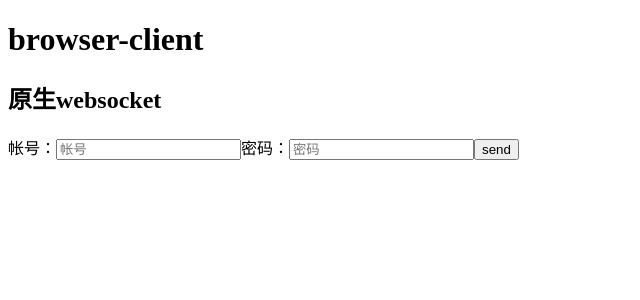
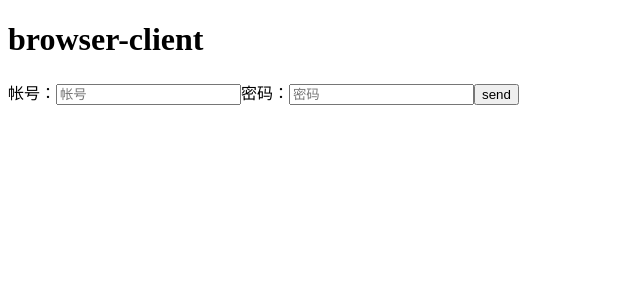
Before and after one commit to sandogeek/browser-client, an Angular app: page / in a window 1280 px wide. Shown: the top 300 px of the page, without its empty margins (0-640 px from the left). Built offline with nearby package versions, Linux system fonts and the light colour scheme; no server answers.

Commit message:
移除测试用的组件，增加登录组件

```diff
--- a/src/app/app.component.html
+++ b/src/app/app.component.html
@@ -1,3 +1,3 @@
 <h1>{{title}}</h1>
 <!-- <app-web-socket-subject></app-web-socket-subject> -->
-<app-web-socket></app-web-socket>
+<app-login></app-login>
--- a/src/app/app.module.ts
+++ b/src/app/app.module.ts
@@ -2,14 +2,14 @@
 import { NgModule } from '@angular/core';
 import { FormsModule } from '@angular/forms';
 import { AppComponent } from './app.component';
-import { WebSocketComponent } from './web-socket/web-socket.component';
 import { WebSocketSubjectComponent } from './web-socket-subject/web-socket-subject.component';
+import { LoginComponent } from './login/login.component';
 
 @NgModule({
   declarations: [
     AppComponent,
-    WebSocketComponent,
-    WebSocketSubjectComponent
+    WebSocketSubjectComponent,
+    LoginComponent
   ],
   imports: [
     BrowserModule,
--- a/src/app/web-socket/web-socket.component.html
+++ b/src/app/login/login.component.html
@@ -1,4 +1,3 @@
-<h2>原生websocket</h2>
 <form (submit)="sendPacket()">
   <label for="account">帐号：</label>
   <input name="account" placeholder="帐号" type="text" [(ngModel)]="account">
```
Also changed, not shown: src/app/login/login.component.ts (renamed from src/app/web-socket/web-socket.component.ts, +6 -6 lines), src/app/login/login.component.css (added), 1 other file (tests, documents, lock files or other folders).
